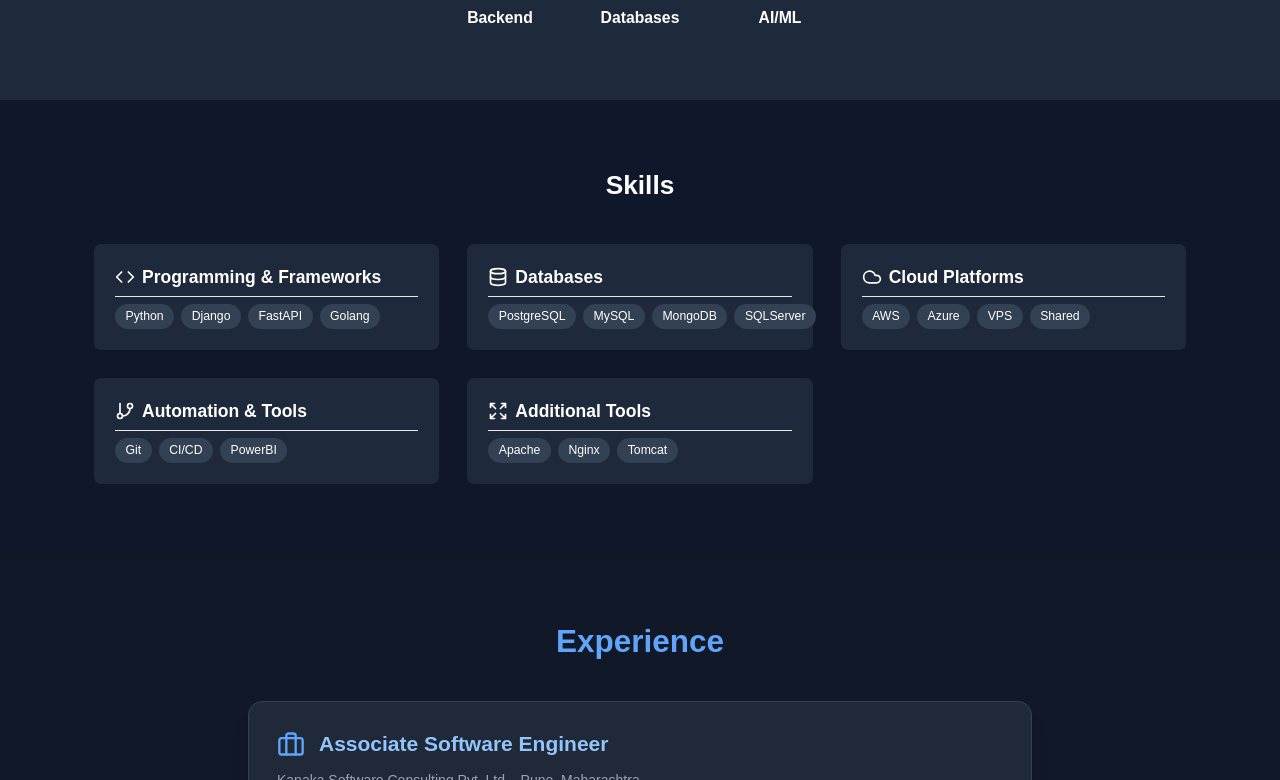
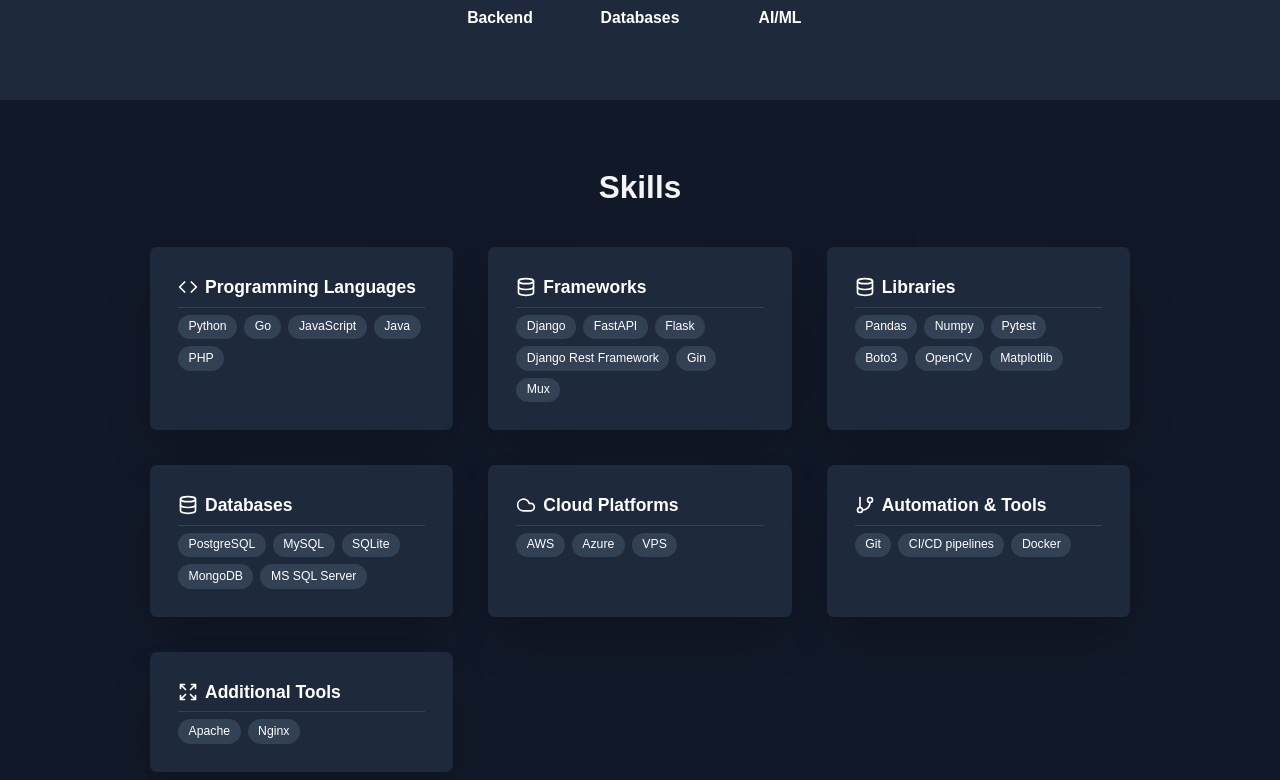
Before and after one commit to inzamrzn918/portfolio, a React (Vite) app: page / in a window 1280 px wide. Shown: the part 1120-1900 px from the top of the page. Built offline with nearby package versions, Linux system fonts and the light colour scheme; no server answers.

Commit message:
Changes skill UI

```diff
--- a/src/components/Skills.tsx
+++ b/src/components/Skills.tsx
@@ -1,76 +1,62 @@
 import React from 'react';
-import { Code, Database, Cloud, GitBranch, Computer, ExpandIcon } from 'lucide-react';
+import { Code, Database, Cloud, GitBranch, ExpandIcon } from 'lucide-react';
+
+const skills = [
+  {
+    category: "Programming Languages",
+    icon: <Code size={20} />,
+    items: ["Python", "Go", "JavaScript", "Java", "PHP"]
+  },
+  {
+    category: "Frameworks",
+    icon: <Database size={20} />,
+    items: ["Django", "FastAPI", "Flask", "Django Rest Framework", "Gin","Mux"]
+  },
+  {
+    category: "Libraries",
+    icon: <Database size={20} />,
+    items: ["Pandas", "Numpy", "Pytest", "Boto3", "OpenCV", "Matplotlib"]
+  },
+  {
+    category: "Databases",
+    icon: <Database size={20} />,
+    items: ["PostgreSQL", "MySQL", "SQLite", "MongoDB", "MS SQL Server"]
+  },
+  {
+    category: "Cloud Platforms",
+    icon: <Cloud size={20} />,
+    items: ["AWS", "Azure", "VPS"]
+  },
+  {
+    category: "Automation & Tools",
+    icon: <GitBranch size={20} />,
+    items: ["Git", "CI/CD pipelines", "Docker"]
+  },
+  {
+    category: "Additional Tools",
+    icon: <ExpandIcon size={20} />,
+    items: ["Apache", "Nginx"]
+  }
+];
 
 const Skills = () => {
   return (
-    <section className="py-20">
-      <div className="container mx-auto px-4">
-        <h2 className="text-3xl font-bold mb-12 text-center">Skills</h2>
-        <div className="grid md:grid-cols-2 lg:grid-cols-3 gap-8">
-          <div className="bg-slate-800 rounded-lg p-6">
-            <h3 className="text-xl font-semibold mb-2 flex items-center gap-2">
-              <Code size={20} /> Programming & Frameworks
-            </h3>
-            <div className="flex gap-2 pt-2 mt-2 border-t">
-              <span className="px-3 py-1 bg-slate-700 rounded-full text-sm">Python</span>
-              <span className="px-3 py-1 bg-slate-700 rounded-full text-sm">Django</span>
-              <span className="px-3 py-1 bg-slate-700 rounded-full text-sm">FastAPI</span>
-              <span className="px-3 py-1 bg-slate-700 rounded-full text-sm">Golang</span>
+    <section className="py-20 bg-gray-900 text-white">
+      <div className="container mx-auto px-6 md:px-12 lg:px-20">
+        <h2 className="text-4xl font-extrabold mb-12 text-center text-gray-100">Skills</h2>
+        <div className="grid md:grid-cols-2 lg:grid-cols-3 gap-10 max-w-6xl mx-auto">
+          {skills.map((skill, index) => (
+            <div key={index} className="bg-slate-800 rounded-lg p-8 shadow-2xl transition-all transform hover:scale-105 hover:shadow-xl">
+              <h3 className="text-xl font-semibold mb-2 flex items-center gap-2">
+                {skill.icon} {skill.category}
+              </h3>
+              <div className="flex flex-wrap gap-2 pt-2 mt-2 border-t border-gray-700">
+                {skill.items.map((item, i) => (
+                  <span key={i} className="px-3 py-1 bg-slate-700 rounded-full text-sm">{item}</span>
+                ))}
+              </div>
             </div>
-          </div>
-          <div className="bg-slate-800 rounded-lg p-6">
-            <h3 className="text-xl font-semibold mb-2 flex items-center gap-2">
-              <Database size={20} /> Databases
-            </h3>
-            <div className="flex gap-2 pt-2 mt-2 border-t">
-              <span className="px-3 py-1 bg-slate-700 rounded-full text-sm">PostgreSQL</span>
-              <span className="px-3 py-1 bg-slate-700 rounded-full text-sm">MySQL</span>
-              <span className="px-3 py-1 bg-slate-700 rounded-full text-sm">MongoDB</span>
-              <span className="px-3 py-1 bg-slate-700 rounded-full text-sm">SQLServer</span>
-            </div>
-          </div>
-          <div className="bg-slate-800 rounded-lg p-6">
-            <h3 className="text-xl font-semibold mb-2 flex items-center gap-2">
-              <Cloud size={20} /> Cloud Platforms
-            </h3>
-            <div className="flex gap-2 pt-2 mt-2 border-t items-center">
-              <span className="px-3 py-1 bg-slate-700 rounded-full text-sm">AWS</span>
-              <span className="px-3 py-1 bg-slate-700 rounded-full text-sm">Azure</span>
-              <span className="px-3 py-1 bg-slate-700 rounded-full text-sm">VPS</span>
-              <span className="px-3 py-1 bg-slate-700 rounded-full text-sm">Shared</span>
-            </div>
-          </div>
-          <div className="bg-slate-800 rounded-lg p-6">
-            <h3 className="text-xl font-semibold mb-2 flex items-center gap-2">
-              <GitBranch size={20} /> Automation & Tools
-            </h3>
-            <div className="flex gap-2 pt-2 mt-2 border-t items-center">
-              <span className="px-3 py-1 bg-slate-700 rounded-full text-sm">Git</span>
-              <span className="px-3 py-1 bg-slate-700 rounded-full text-sm">CI/CD</span>
-              <span className="px-3 py-1 bg-slate-700 rounded-full text-sm">PowerBI</span>
-            </div>
-          </div>
-          <div className="bg-slate-800 rounded-lg p-6">
-            <h3 className="text-xl font-semibold mb-2 flex items-center gap-2">
-              <ExpandIcon size={20} /> Additional Tools
-            </h3>
-            <div className="flex gap-2 pt-2 mt-2 border-t items-center">
-              <span className="px-3 py-1 bg-slate-700 rounded-full text-sm">Apache</span>
-              <span className="px-3 py-1 bg-slate-700 rounded-full text-sm">Nginx</span>
-              <span className="px-3 py-1 bg-slate-700 rounded-full text-sm">Tomcat</span>
-            </div>
-          </div>
-          {/* <div className="bg-slate-800 rounded-lg p-6">
-            <h3 className="text-xl font-semibold mb-2 flex items-center gap-2">
-              <Computer size={20} /> UI
-            </h3>
-            <div className="flex gap-2 pt-2 mt-2 border-t items-center">
-              <span className="px-3 py-1 bg-slate-700 rounded-full text-sm">Angular</span>
-              <span className="px-3 py-1 bg-slate-700 rounded-full text-sm">React</span>
-              <span className="px-3 py-1 bg-slate-700 rounded-full text-sm">JavaScript</span>
-              <span className="px-3 py-1 bg-slate-700 rounded-full text-sm">TailwindCSS</span>
-            </div>
-          </div> */}
+          ))}
         </div>
       </div>
     </section>
```
